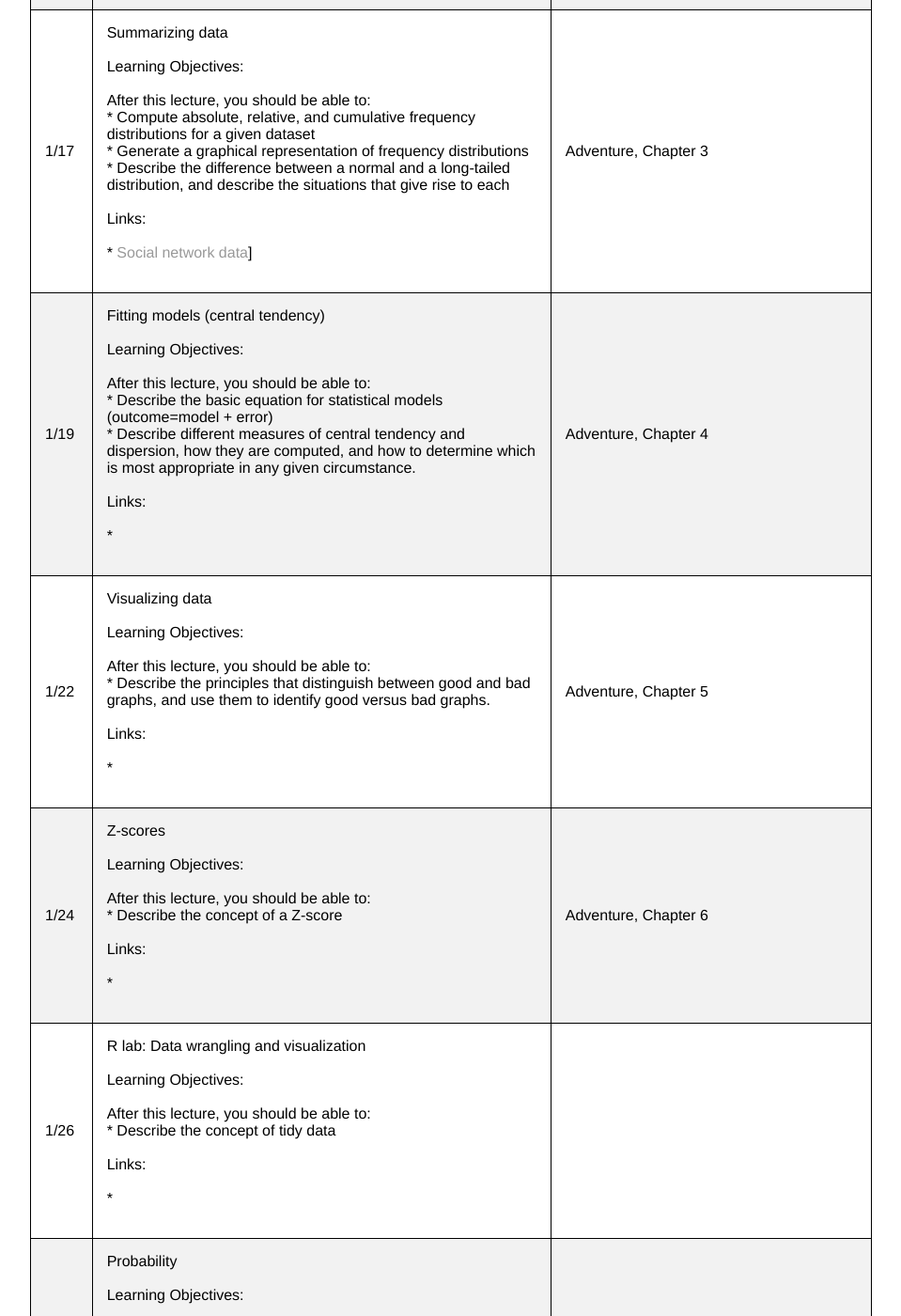
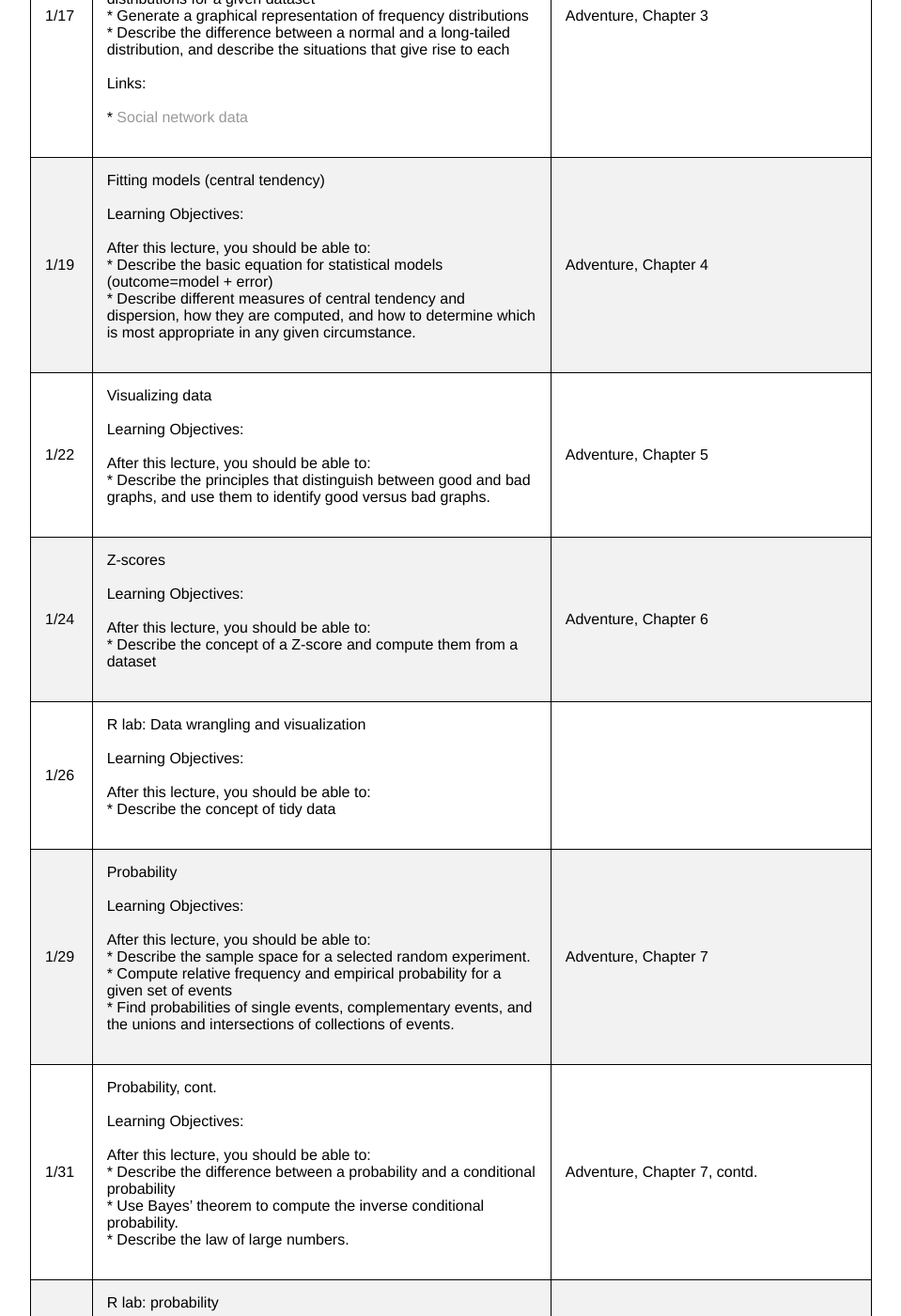
Before and after one commit to stats60/stats60.github.io, a Jekyll site: the page built from full_syllabus/index.md, in a window 1280 px wide and 1400 px high, scrolled down 3753 px. Shown: the whole window at 94% size, without its empty margins (160-1119 px from the left). Built offline with Jekyll 4.4.1, drawn with Linux system fonts in a browser that asks for light colours; our own code applies the rules of GitHub Pages for plain Markdown files; some of the changed text lies outside the part shown.

Commit message:
autoupdate

```diff
--- a/full_syllabus/index.md
+++ b/full_syllabus/index.md
@@ -87,34 +87,34 @@ Students who may need an academic accommodation based on the impact of a disabil
 
 | Date|Topic|Reading|
 | ---|---|---|
-| 1/8|What is statistics? overview of the course<br><br>Learning Objectives:<br><br>After this lecture, you should be able to:<br>* Describe the central goals and fundamental concepts of statistics.<br>* Describe the difference between experimental and observational research with regard to what can be inferred about causality<br>* Explain how randomization provides the ability to make inferences about causation.<br><br>Links:<br><br>* <br><br>|Adventure, Chapter 1|
-| 1/10|Working with data <br><br>Learning Objectives:<br><br>After this lecture, you should be able to:<br>* Distinguish between different types of variables (quantitative/qualitative, discrete/continuous, scales of measurement)<br>* Describe the concept of measurement error<br>* Distinguish between the concepts of reliability and validity and apply each concept to a particular dataset<br><br>Links:<br><br>* <br><br>|Adventure, Chapter 2|
+| 1/8|What is statistics? overview of the course<br><br>Learning Objectives:<br><br>After this lecture, you should be able to:<br>* Describe the central goals and fundamental concepts of statistics.<br>* Describe the difference between experimental and observational research with regard to what can be inferred about causality<br>* Explain how randomization provides the ability to make inferences about causation.<br><br>|Adventure, Chapter 1|
+| 1/10|Working with data <br><br>Learning Objectives:<br><br>After this lecture, you should be able to:<br>* Distinguish between different types of variables (quantitative/qualitative, discrete/continuous, scales of measurement)<br>* Describe the concept of measurement error<br>* Distinguish between the concepts of reliability and validity and apply each concept to a particular dataset<br><br>|Adventure, Chapter 2|
 | 1/12|R Lab: Basics<br><br>Learning Objectives:<br><br>After this lecture, you should be able to:<br>* Interact with an RMarkdown notebook in RStudio<br>* Describe the difference between a variable and a function<br>* Create a vector, matrix, or data frame and access its elements<br>* Load a data file into a data frame and plots its contents<br><br>Links:<br><br>* For additional practice with R, check out the free courses provided by [Datacamp](http://www.datacamp.com).  In particular, their [Introduction to R](https://www.datacamp.com/courses/free-introduction-to-r) provides a nice basic overview of working in R.<br><br>|Install RStudio<br>Complete chapters 1-4 of the CodeSchool TryR tutorial (http://tryr.codeschool.com/)|
 | **1/15**|**no class, MLK day**|****|
-| 1/17|Summarizing data<br><br>Learning Objectives:<br><br>After this lecture, you should be able to:<br>* Compute absolute, relative, and cumulative frequency distributions for a given dataset<br>* Generate a graphical representation of frequency distributions<br>* Describe the difference between a normal and a long-tailed distribution, and describe the situations that give rise to each<br><br>Links:<br><br>* [Social network data](https://snap.stanford.edu/data/egonets-Facebook.html)]<br><br>|Adventure, Chapter 3|
-| 1/19|Fitting models (central tendency)<br><br>Learning Objectives:<br><br>After this lecture, you should be able to:<br>* Describe the basic equation for statistical models (outcome=model + error)<br>* Describe different measures of central tendency and dispersion, how they are computed, and how to determine which is most appropriate in any given circumstance.<br><br>Links:<br><br>* <br><br>|Adventure, Chapter 4|
-| 1/22|Visualizing data<br><br>Learning Objectives:<br><br>After this lecture, you should be able to:<br>* Describe the principles that distinguish between good and bad graphs, and use them to identify good versus bad graphs.<br><br>Links:<br><br>* <br><br>|Adventure, Chapter 5|
-| 1/24|Z-scores<br><br>Learning Objectives:<br><br>After this lecture, you should be able to:<br>* Describe the concept of a Z-score<br><br>Links:<br><br>* <br><br>|Adventure, Chapter 6|
-| 1/26|R lab: Data wrangling and visualization<br><br>Learning Objectives:<br><br>After this lecture, you should be able to:<br>* Describe the concept of tidy data<br><br>Links:<br><br>* <br><br>||
-| 1/29|Probability<br><br>Learning Objectives:<br><br>After this lecture, you should be able to:<br>* Describe the sample space for a selected random experiment.<br>* Compute relative frequency and empirical probability for a given set of events<br>* Find probabilities of single events, complementary events, and the unions and intersections of collections of events.<br><br>Links:<br><br>* <br><br>|Adventure, Chapter 7|
-| 1/31|Probability, cont.<br><br>Learning Objectives:<br><br>After this lecture, you should be able to:<br>* Describe the difference between a probability and a conditional probability<br>* Use Bayes’ theorem to compute the inverse conditional probability.<br>* Describe the law of large numbers.<br><br>Links:<br><br>* <br><br>|Adventure, Chapter 7, contd.|
-| 2/2|R lab: probability<br><br>Learning Objectives:<br><br>After this lecture, you should be able to:<br><br>Links:<br><br>* <br><br>|[Student's Guide to R](https://cran.r-project.org/doc/contrib/Horton+Pruim+Kaplan_MOSAIC-StudentGuide.pdf), Chapter 11|
-| 2/5|Sampling<br><br>Learning Objectives:<br><br>After this lecture, you should be able to:<br>* Distinguish between a population and a sample, and between population parameters and statistics<br>* Describe the concepts of sampling error and sampling distribution<br>* Describe how the Central Limit Theorem determines the nature of the sampling distribution of the mean<br><br>Links:<br><br>* <br><br>|Adventure, Chapter 8|
-| 2/7|Resampling<br><br>Learning Objectives:<br><br>After this lecture, you should be able to:<br>* Describe the concept of the bootstrap and use it to estimate the sampling distribution of a statistic<br>* Describe how resampling can be used to create a null distribution for statistical testing<br><br>Links:<br><br>* <br><br>|Adventure, Chapter 9 (section 9.3.5: The bootstrap|
-| 2/9|R Lab: Simulation and resampling<br><br>Learning Objectives:<br><br>After this lecture, you should be able to:<br><br>Links:<br><br>* <br><br>||
-| 2/12|Robust estimation<br><br>Learning Objectives:<br><br>After this lecture, you should be able to:<br><br>Links:<br><br>* <br><br>|Adventure, Chapter 9, cont.|
-| 2/14|Hypothesis testing<br><br>Learning Objectives:<br><br>After this lecture, you should be able to:<br>* Identify the components of a hypothesis test, including the parameter of interest, the null and alternative hypotheses, and the test statistic.<br>* Describe the proper interpretations of a p-value and a confidence interval as well as common misinterpretations<br>* Distinguish between the two types of error in hypothesis testing, and the factors that determine them.<br><br>Links:<br><br>* <br><br>|Adventure, Chapter 10|
-| 2/16|Hypothesis testing, cont.<br><br>Learning Objectives:<br><br>After this lecture, you should be able to:<br>* Describe how resampling can be used to compute a p-value.<br>* Describe the concept of positive predictive value and apply it in the context of a specific inference.<br>* Define the concept of statistical power, and compute statistical power for a given statistical test.<br>* Describe the main criticisms of null hypothesis statistical testing<br><br>Links:<br><br>* <br><br>|Adventure, Chapter 10, cont.|
+| 1/17|Summarizing data<br><br>Learning Objectives:<br><br>After this lecture, you should be able to:<br>* Compute absolute, relative, and cumulative frequency distributions for a given dataset<br>* Generate a graphical representation of frequency distributions<br>* Describe the difference between a normal and a long-tailed distribution, and describe the situations that give rise to each<br><br>Links:<br><br>* [Social network data](https://snap.stanford.edu/data/egonets-Facebook.html)<br><br>|Adventure, Chapter 3|
+| 1/19|Fitting models (central tendency)<br><br>Learning Objectives:<br><br>After this lecture, you should be able to:<br>* Describe the basic equation for statistical models (outcome=model + error)<br>* Describe different measures of central tendency and dispersion, how they are computed, and how to determine which is most appropriate in any given circumstance.<br><br>|Adventure, Chapter 4|
+| 1/22|Visualizing data<br><br>Learning Objectives:<br><br>After this lecture, you should be able to:<br>* Describe the principles that distinguish between good and bad graphs, and use them to identify good versus bad graphs.<br><br>|Adventure, Chapter 5|
+| 1/24|Z-scores<br><br>Learning Objectives:<br><br>After this lecture, you should be able to:<br>* Describe the concept of a Z-score and compute them from a dataset<br><br>|Adventure, Chapter 6|
+| 1/26|R lab: Data wrangling and visualization<br><br>Learning Objectives:<br><br>After this lecture, you should be able to:<br>* Describe the concept of tidy data<br><br>||
+| 1/29|Probability<br><br>Learning Objectives:<br><br>After this lecture, you should be able to:<br>* Describe the sample space for a selected random experiment.<br>* Compute relative frequency and empirical probability for a given set of events<br>* Find probabilities of single events, complementary events, and the unions and intersections of collections of events.<br><br>|Adventure, Chapter 7|
+| 1/31|Probability, cont.<br><br>Learning Objectives:<br><br>After this lecture, you should be able to:<br>* Describe the difference between a probability and a conditional probability<br>* Use Bayes’ theorem to compute the inverse conditional probability.<br>* Describe the law of large numbers.<br><br>|Adventure, Chapter 7, contd.|
+| 2/2|R lab: probability<br><br>Learning Objectives:<br><br>After this lecture, you should be able to:<br><br>|[Student's Guide to R](https://cran.r-project.org/doc/contrib/Horton+Pruim+Kaplan_MOSAIC-StudentGuide.pdf), Chapter 11|
+| 2/5|Sampling<br><br>Learning Objectives:<br><br>After this lecture, you should be able to:<br>* Distinguish between a population and a sample, and between population parameters and statistics<br>* Describe the concepts of sampling error and sampling distribution<br>* Describe how the Central Limit Theorem determines the nature of the sampling distribution of the mean<br><br>|Adventure, Chapter 8|
+| 2/7|Resampling<br><br>Learning Objectives:<br><br>After this lecture, you should be able to:<br>* Describe the concept of the bootstrap and use it to estimate the sampling distribution of a statistic<br>* Describe how resampling can be used to create a null distribution for statistical testing<br><br>|Adventure, Chapter 9 (section 9.3.5: The bootstrap|
+| 2/9|R Lab: Simulation and resampling<br><br>Learning Objectives:<br><br>After this lecture, you should be able to:<br><br>||
+| 2/12|Robust estimation<br><br>Learning Objectives:<br><br>After this lecture, you should be able to:<br><br>|Adventure, Chapter 9, cont.|
+| 2/14|Hypothesis testing<br><br>Learning Objectives:<br><br>After this lecture, you should be able to:<br>* Identify the components of a hypothesis test, including the parameter of interest, the null and alternative hypotheses, and the test statistic.<br>* Describe the proper interpretations of a p-value and a confidence interval as well as common misinterpretations<br>* Distinguish between the two types of error in hypothesis testing, and the factors that determine them.<br><br>|Adventure, Chapter 10|
+| 2/16|Hypothesis testing, cont.<br><br>Learning Objectives:<br><br>After this lecture, you should be able to:<br>* Describe how resampling can be used to compute a p-value.<br>* Describe the concept of positive predictive value and apply it in the context of a specific inference.<br>* Define the concept of statistical power, and compute statistical power for a given statistical test.<br>* Describe the main criticisms of null hypothesis statistical testing<br><br>|Adventure, Chapter 10, cont.|
 | **2/19**|**no class, Presidents day**|****|
-| 2/21|Confidence intervals and effect sizes<br><br>Learning Objectives:<br><br>After this lecture, you should be able to:<br>* Describe the proper interpretation of a confidence interval, and compute a confidence interval for the mean of a given dataset.<br>* Define the concept of effect size, and compute the effect size for a given test.<br><br>Links:<br><br>* <br><br>|Adventure, Chapter 11|
-| 2/23|Bayesian analysis<br><br>Learning Objectives:<br><br>After this lecture, you should be able to:<br><br>Links:<br><br>* <br><br>|Adventure, Chapter 11, cont.|
-| 2/26|Bayesian analysis, cont.<br><br>Learning Objectives:<br><br>After this lecture, you should be able to:<br><br>Links:<br><br>* <br><br>|Adventure, Chapter 11, cont.|
-| 2/28|Assumptions of modeling<br><br>Learning Objectives:<br><br>After this lecture, you should be able to:<br><br>Links:<br><br>* <br><br>|Adventure, Chapter 12|
-| 3/2|Modeling categorical relationships<br><br>Learning Objectives:<br><br>After this lecture, you should be able to:<br>* Describe the concept of a contingency table for categorical data.<br>* Describe the concept of the chi-squared test for association and compute it for a given contingency table.<br><br>Links:<br><br>* <br><br>|Adventure, Chapter 13|
+| 2/21|Confidence intervals and effect sizes<br><br>Learning Objectives:<br><br>After this lecture, you should be able to:<br>* Describe the proper interpretation of a confidence interval, and compute a confidence interval for the mean of a given dataset.<br>* Define the concept of effect size, and compute the effect size for a given test.<br><br>|Adventure, Chapter 11|
+| 2/23|Bayesian analysis<br><br>Learning Objectives:<br><br>After this lecture, you should be able to:<br><br>|Adventure, Chapter 11, cont.|
+| 2/26|Bayesian analysis, cont.<br><br>Learning Objectives:<br><br>After this lecture, you should be able to:<br><br>|Adventure, Chapter 11, cont.|
+| 2/28|Assumptions of modeling<br><br>Learning Objectives:<br><br>After this lecture, you should be able to:<br><br>|Adventure, Chapter 12|
+| 3/2|Modeling categorical relationships<br><br>Learning Objectives:<br><br>After this lecture, you should be able to:<br>* Describe the concept of a contingency table for categorical data.<br>* Describe the concept of the chi-squared test for association and compute it for a given contingency table.<br><br>|Adventure, Chapter 13|
 | 3/5|Modeling continuous relationships<br><br>Learning Objectives:<br><br>After this lecture, you should be able to:<br>* Describe the concept of the correlation coefficient and its interpretation and compute it for a bivariate dataset<br>* Describe the potential causal influences that can give rise to a correlation.<br><br>Links:<br><br>* [Spurious Correlations](http://www.tylervigen.com/spurious-correlations)<br><br>|Adventure, Chapter 13, cont.|
-| 3/7|The general linear model<br><br>Learning Objectives:<br><br>After this lecture, you should be able to:<br>* Describe the concept of linear regression and apply it to a bivariate dataset<br>* Describe the problem of overfitting and identify it in an example dataset.<br><br>Links:<br><br>* <br><br>|Adventure, Chapter 14|
-| 3/9|Comparing two means<br><br>Learning Objectives:<br><br>After this lecture, you should be able to:<br>* Determine whether a one-sample t-test or two-sample t-test is appropriate for a given hypothesis.<br>* Compute a one-sample and two-sample t-test on relevant datasets, and compute the effect size and confidence intervals associated with each of these tests.<br><br>Links:<br><br>* <br><br>|Adventure, Chapter 15|
-| 3/12|Comparing more than two means<br><br>Learning Objectives:<br><br>After this lecture, you should be able to:<br><br>Links:<br><br>* <br><br>|Adventure, Chapter 16 (pages 569-592)|
-| 3/14|R lab: statistical inference<br><br>Learning Objectives:<br><br>After this lecture, you should be able to:<br><br>Links:<br><br>* <br><br>||
+| 3/7|The general linear model<br><br>Learning Objectives:<br><br>After this lecture, you should be able to:<br>* Describe the concept of linear regression and apply it to a bivariate dataset<br>* Describe the problem of overfitting and identify it in an example dataset.<br><br>|Adventure, Chapter 14|
+| 3/9|Comparing two means<br><br>Learning Objectives:<br><br>After this lecture, you should be able to:<br>* Determine whether a one-sample t-test or two-sample t-test is appropriate for a given hypothesis.<br>* Compute a one-sample and two-sample t-test on relevant datasets, and compute the effect size and confidence intervals associated with each of these tests.<br><br>|Adventure, Chapter 15|
+| 3/12|Comparing more than two means<br><br>Learning Objectives:<br><br>After this lecture, you should be able to:<br><br>|Adventure, Chapter 16 (pages 569-592)|
+| 3/14|R lab: statistical inference<br><br>Learning Objectives:<br><br>After this lecture, you should be able to:<br><br>||
 | 3/16|Doing reproducible research<br><br>Learning Objectives:<br><br>After this lecture, you should be able to:<br>* Describe the concept of P-hacking and its effects on scientific practice<br>* Identify cases of circular analysis/double-dipping<br>* Describe the problem of multiple comparisons and methods for correcting for it<br><br>Links:<br><br>* [Fivethirtyeight P-hacking demo](https://projects.fivethirtyeight.com/p-hacking/)<br><br>|Simmons et al?|
 | **TBD**|**Final meeting with project presentations?**|
```
Also changed, not shown: objectives/index.md (+1 -1 lines), syllabus/index.md (+25 -25 lines).
